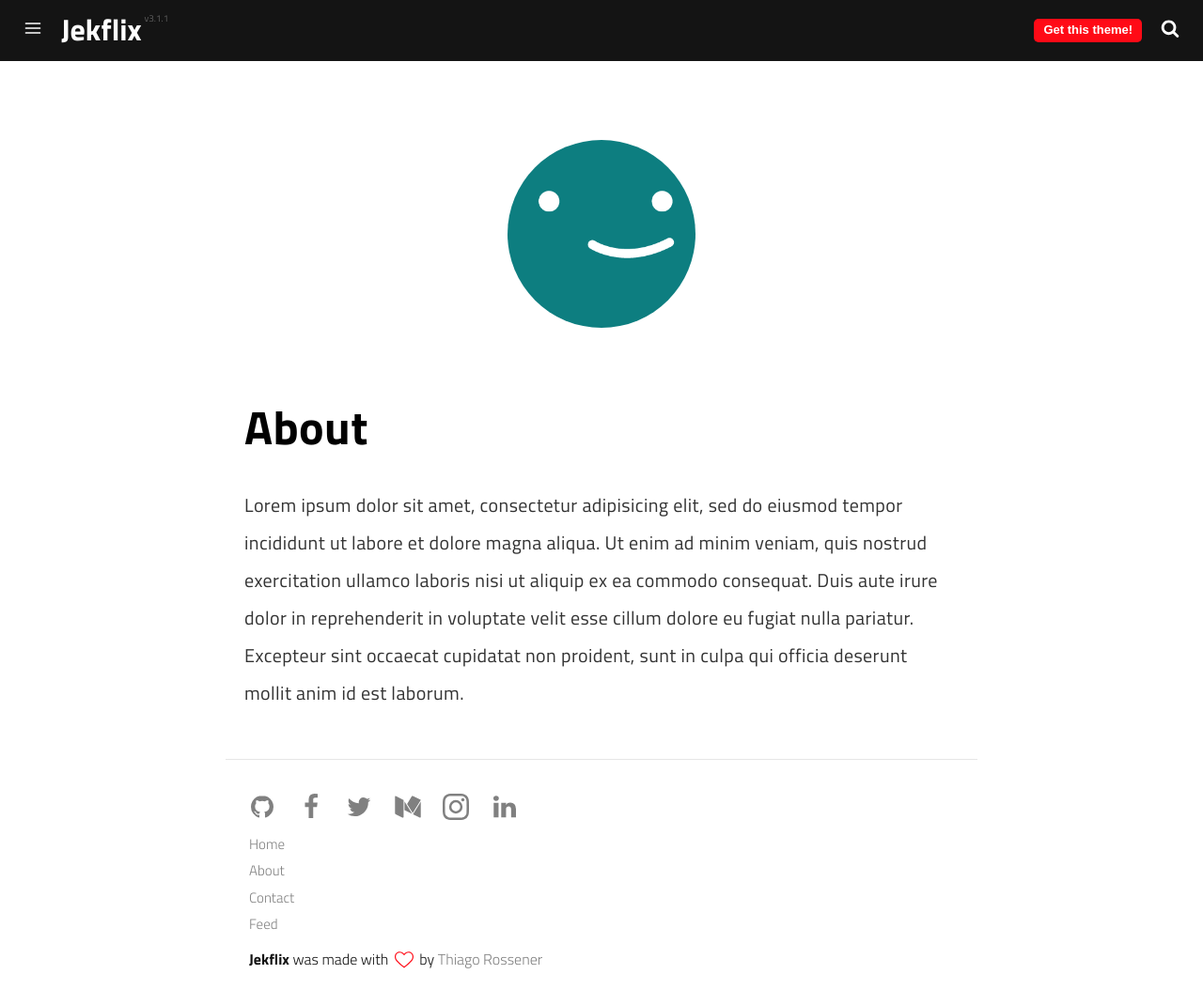
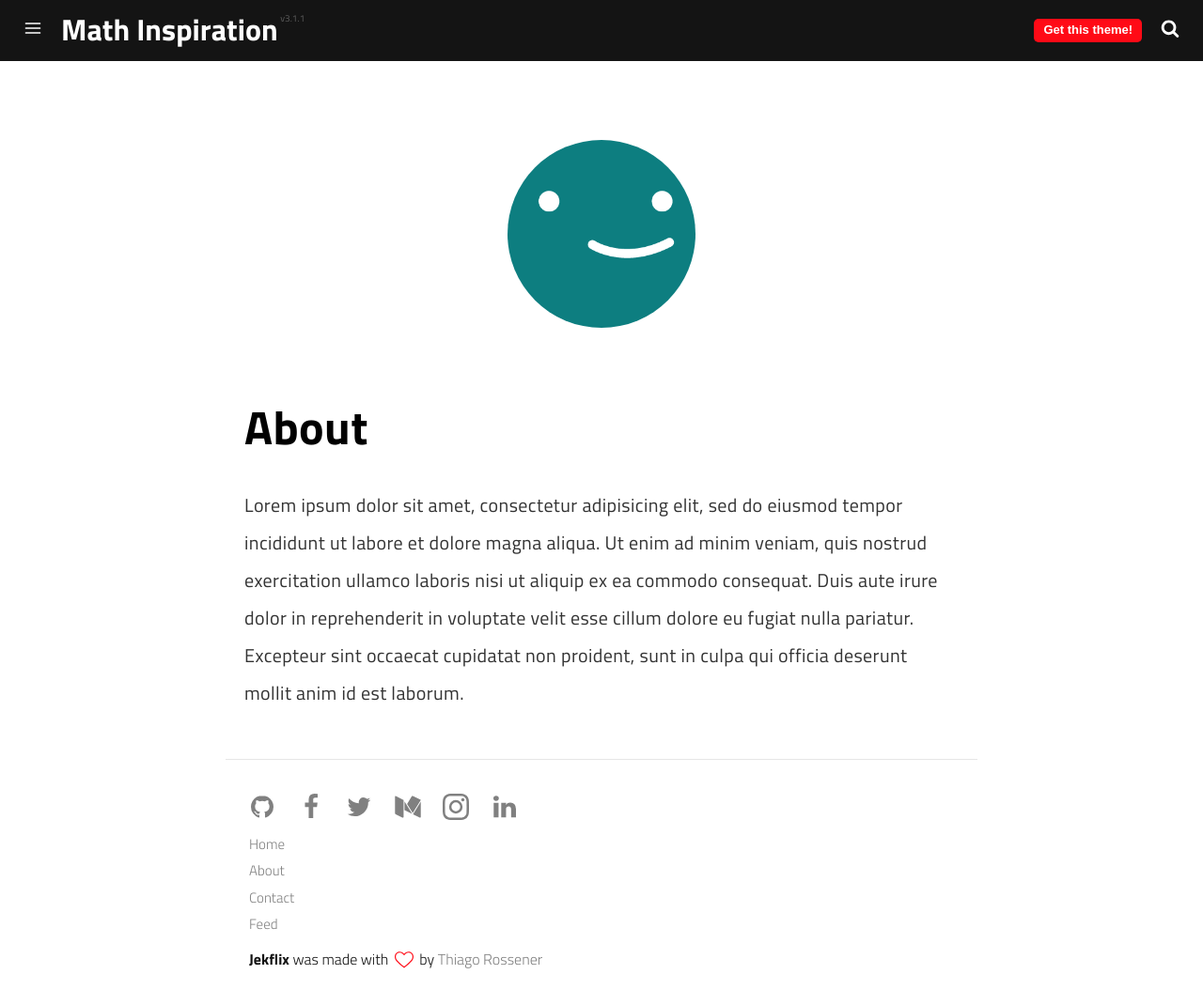
Before and after one commit to dmtrung14/miweb2, a Jekyll site: the page built from pages/about.md, in a window 1280 px wide and 1070 px high. Shown: the whole window at 94% size. Built offline with Jekyll 4.4.1, drawn with Linux system fonts in a browser that asks for light colours; a script that is not in the unit is left out; part of the change alters nothing that is shown.

Commit message:
info push origin

```diff
--- a/_config.yml
+++ b/_config.yml
@@ -1,6 +1,6 @@
 # Site Settings
-name: Jekflix
-title: Jekflix | A blog theme for Jekyll
+name: Math Inspiration
+title: Website thu vi cua Minh Trung
 description: Jekflix is a template for Jekyll inspired by Netflix and made by
   Thiago Rossener.
 tags:
@@ -9,6 +9,9 @@ tags:
   - jekyll
   - theme
   - netlify
+  - tim kiem theo chieu rong
+  - Venn Diagram
+  - Bruh lmao
 show_hero: true
 menu:
   - title: Home
```
